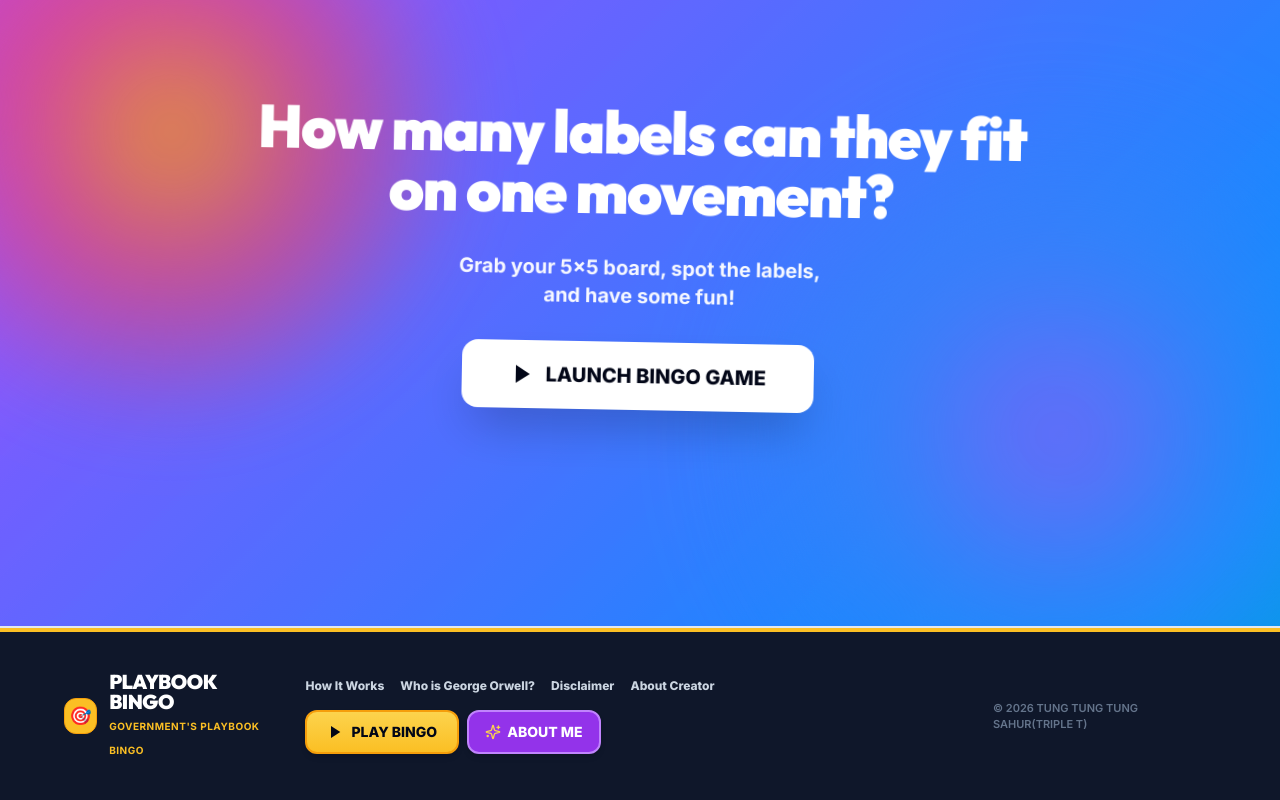
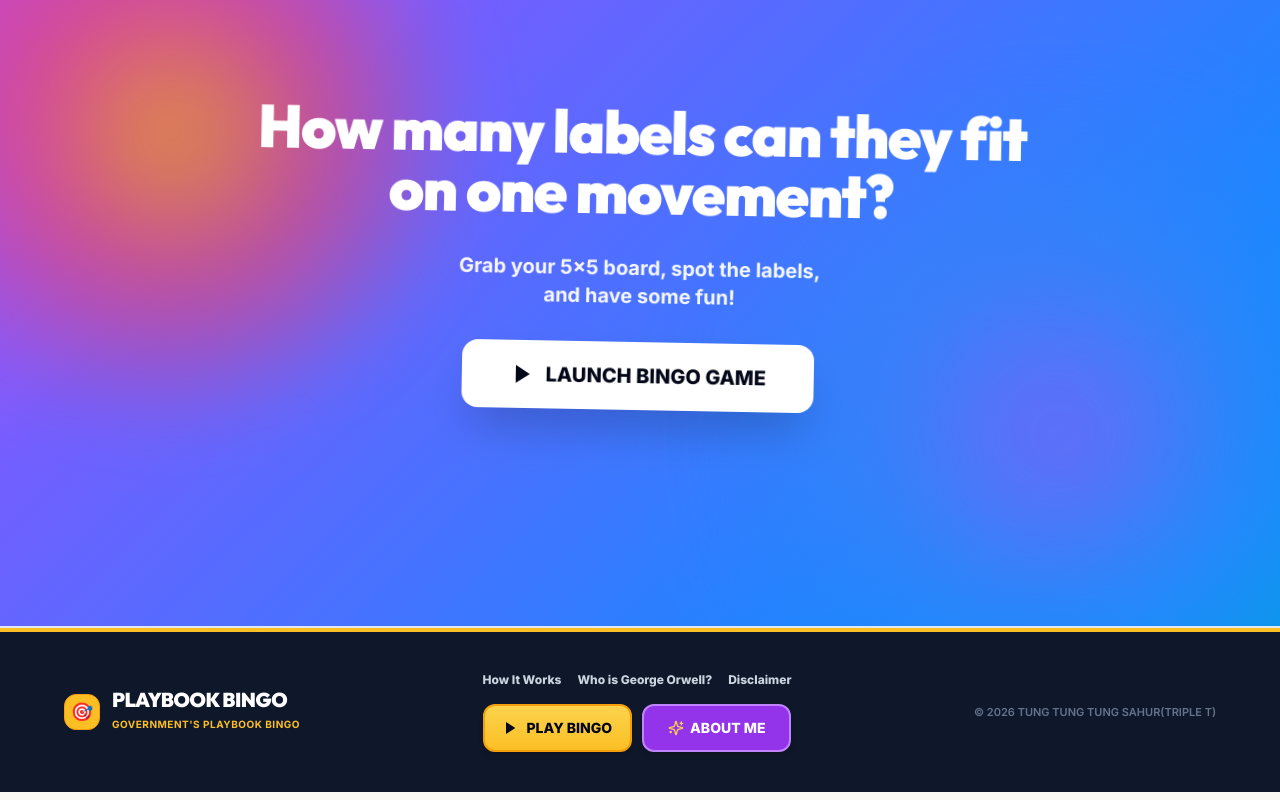
Before and after one commit to professordoom58-art/Playbook, a React (Vite) app: page / in a window 1280 px wide. Shown: the part 2361-3161 px from the top of the page. Built offline with nearby package versions, Linux system fonts and the light colour scheme.

Commit message:
style: remove About Creator link and align PLAY BINGO & ABOUT ME buttons in a 50/50 equal-width 2-column grid in footer

```diff
--- a/src/components/LandingPage.tsx
+++ b/src/components/LandingPage.tsx
@@ -527,7 +527,8 @@ export const LandingPage: React.FC<LandingPageProps> = ({
             </div>
           </div>
 
-          <div className="flex flex-wrap items-center gap-4 text-xs font-extrabold text-slate-300">
+          <div className="flex flex-col items-center gap-4 w-full md:w-auto">
+            <div className="flex flex-wrap items-center justify-center gap-4 text-xs font-extrabold text-slate-300">
               <button onClick={onOpenHowItWorks} className="hover:text-amber-400 transition-colors">
                 How It Works
               </button>
@@ -537,26 +538,24 @@ export const LandingPage: React.FC<LandingPageProps> = ({
               <button onClick={() => scrollToSection('orwell-info')} className="hover:text-amber-400 transition-colors">
                 Disclaimer
               </button>
-            {onOpenAboutMe && (
-              <button onClick={onOpenAboutMe} className="hover:text-purple-400 transition-colors">
-                About Creator
-              </button>
-            )}
-            <div className="flex items-center gap-2">
+            </div>
+
+            {/* 50/50 Equal-width action buttons: PLAY BINGO (Left) & ABOUT ME (Right) */}
+            <div className="grid grid-cols-2 gap-2.5 w-full max-w-sm sm:max-w-md">
               <button
                 onClick={onPlayBingo}
-                className="btn-primary inline-flex items-center justify-center gap-2 py-2.5 px-5 text-xs sm:text-sm font-black rounded-xl shadow-md hover:scale-105 transition-transform"
+                className="btn-primary w-full inline-flex items-center justify-center gap-2 py-3 px-2 text-xs sm:text-sm font-black rounded-xl shadow-md hover:scale-105 transition-transform"
               >
-                <Play className="w-4 h-4 fill-slate-950 stroke-none" />
-                <span>PLAY BINGO</span>
+                <Play className="w-4 h-4 fill-slate-950 stroke-none flex-shrink-0" />
+                <span className="truncate">PLAY BINGO</span>
               </button>
               {onOpenAboutMe && (
                 <button
                   onClick={onOpenAboutMe}
-                  className="bg-purple-600 hover:bg-purple-500 text-white border-2 border-purple-400 inline-flex items-center justify-center gap-1.5 py-2.5 px-4 text-xs sm:text-sm font-black rounded-xl shadow-md hover:scale-105 transition-transform cursor-pointer"
+                  className="bg-purple-600 hover:bg-purple-500 text-white border-2 border-purple-400 w-full inline-flex items-center justify-center gap-1.5 py-3 px-2 text-xs sm:text-sm font-black rounded-xl shadow-md hover:scale-105 transition-transform cursor-pointer"
                 >
-                  <Sparkles className="w-4 h-4 text-amber-300" />
-                  <span>ABOUT ME</span>
+                  <Sparkles className="w-4 h-4 text-amber-300 flex-shrink-0" />
+                  <span className="truncate">ABOUT ME</span>
                 </button>
               )}
             </div>
```
Lines whose indentation alone changed are shown as unchanged.
